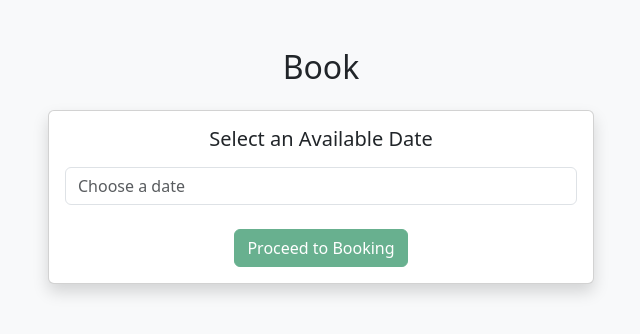
After one commit to sambgmi/cm, a Flask app: template templates/book.html in a window 1280 px wide. The commit adds this page. Shown: the top 334 px of the page, without its empty margins (319-959 px from the left). Run offline with Flask 3, Linux system fonts and the light colour scheme; the template is opened without the code that fills it, so the values that code supplies are empty.

Commit message:
Initial commit of Capture Moments project

```diff
--- /dev/null
+++ b/templates/book.html
@@ -0,0 +1,44 @@
+<!DOCTYPE html>
+<html lang="en">
+<head>
+  <meta charset="UTF-8">
+  <title>Book {{ photographer.name }} - SnapClick</title>
+  <meta name="viewport" content="width=device-width, initial-scale=1">
+  <link href="https://cdn.jsdelivr.net/npm/bootstrap@5.3.3/dist/css/bootstrap.min.css" rel="stylesheet">
+  <link href="https://cdn.jsdelivr.net/npm/flatpickr/dist/flatpickr.min.css" rel="stylesheet">
+  <style>
+    .flatpickr-day.selected {
+      background-color: #0d6efd !important;
+      color: white !important;
+    }
+    .flatpickr-day.available {
+      border: 2px solid #0d6efd;
+      border-radius: 50%;
+    }
+  </style>
+</head>
+<body class="bg-light">
+
+<div class="container py-5">
+  <h2 class="text-center mb-2">Book {{ photographer.name }}</h2>
+  <p class="text-center text-muted">{{ photographer.specialty }}</p>
+
+  <div class="row justify-content-center mt-4">
+    <div class="col-md-6">
+      <div class="card shadow">
+        <div class="card-body text-center">
+          <h5 class="mb-3">Select an Available Date</h5>
+
+          <input type="text" id="calendar" class="form-control mb-4" placeholder="Choose a date" readonly>
+
+          <button class="btn btn-success" id="confirmBtn" disabled>
+            Proceed to Booking
+          </button>
+        </div>
+      </div>
+    </div>
+  </div>
+</div>
+
+</body>
+</html>
--- a/templates/index.html
+++ b/templates/index.html
@@ -66,7 +66,7 @@
       <ul class="navbar-nav gap-3">
         <li class="nav-item"><a class="nav-link" href="#">Home</a></li>
         <li class="nav-item"><a class="nav-link" href="#services">Services</a></li>
-        <li class="nav-item"><a class="nav-link" href="#photographers">Photographers</a></li>
+        <li class="nav-item"><a class="nav-link" href="/photographers">Photographers</a></li>
         <li class="nav-item"><a class="nav-link" href="#contact">Contact</a></li>
         <li class="nav-item"><a class="nav-link" href="#">Signup</a></li>
         <li class="nav-item"><a class="nav-link" href="#">Login</a></li>
```
Also changed, not shown: appdemo2.py (+43 -1 lines), templates/photographers.html (added, +33 -0 lines), tests/photographers.html (deleted, +0 -44 lines).
